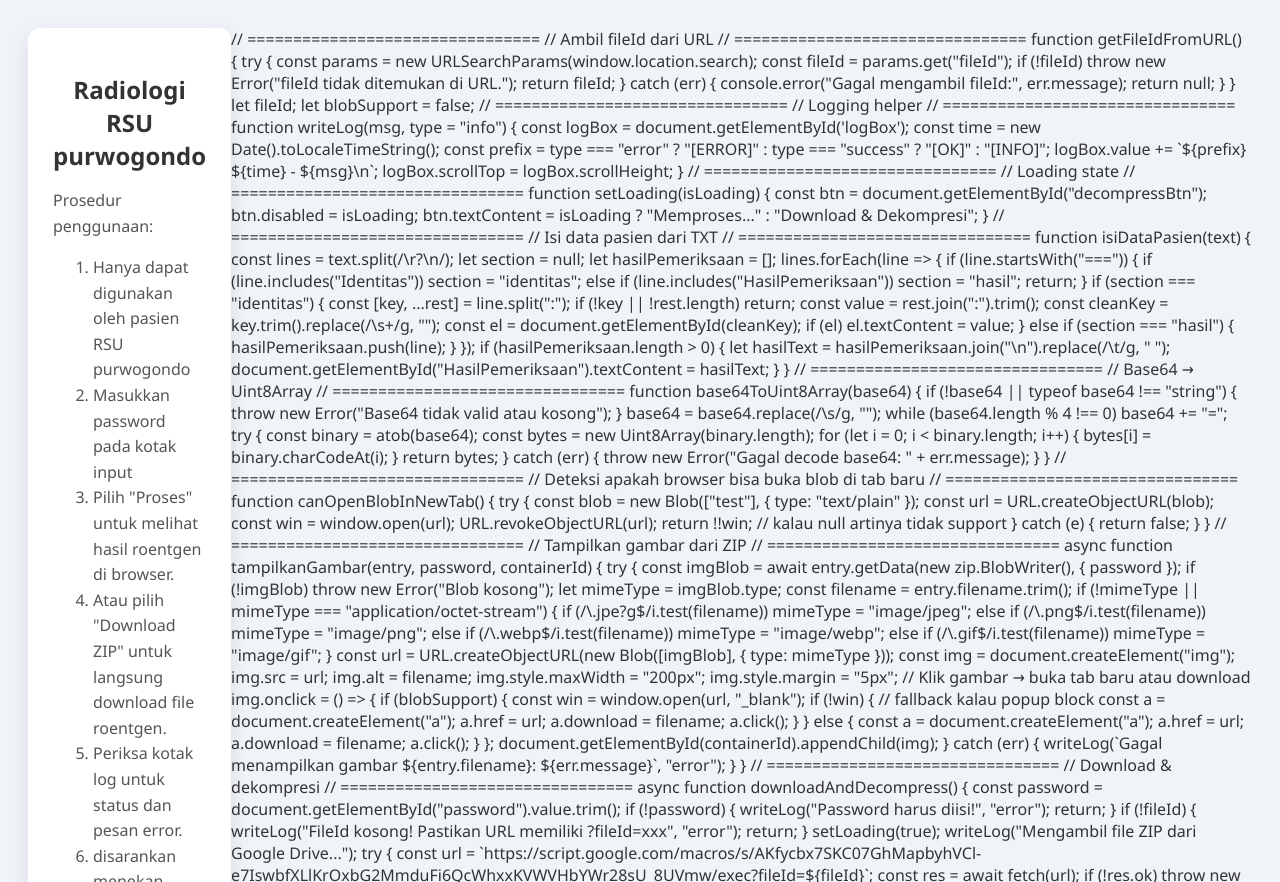
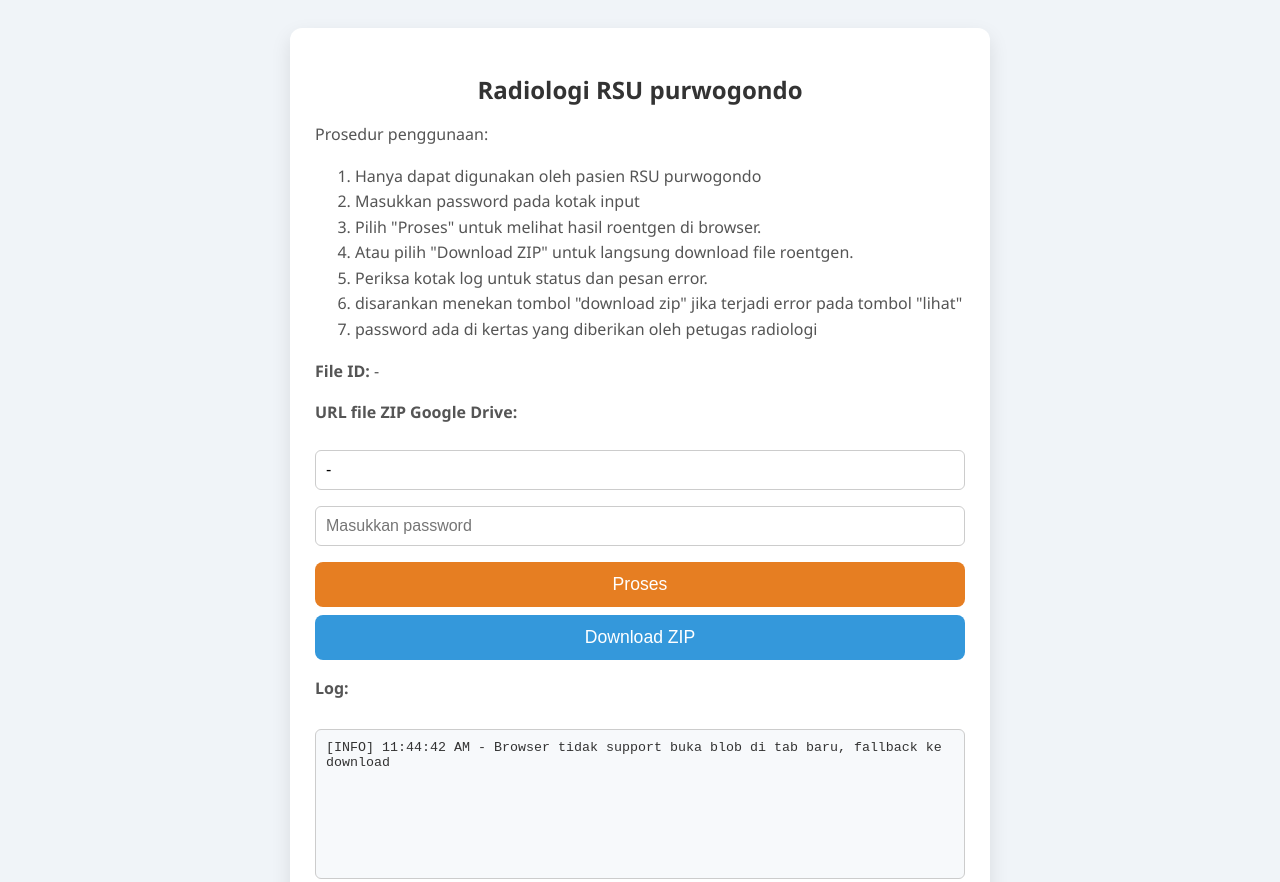
Before and after one commit to masbagusRO/Testcode, a plain HTML site: page index.html in a window 1280 px wide. Shown: the top 882 px of the page. Drawn offline with Linux system fonts and the light colour scheme.

Commit message:
Update index.html
Lupa tutup >

```diff
--- a/index.html
+++ b/index.html
@@ -325,7 +325,7 @@
             <div id="resultImages"></div>
         </div>
     </div>
-    <script src="https://cdn.jsdelivr.net/npm/@zip.js/zip.js/dist/zip.js"></script
+    <script src="https://cdn.jsdelivr.net/npm/@zip.js/zip.js/dist/zip.js"></script>
 <script>
     // ================================
     // Ambil fileId dari URL
```
